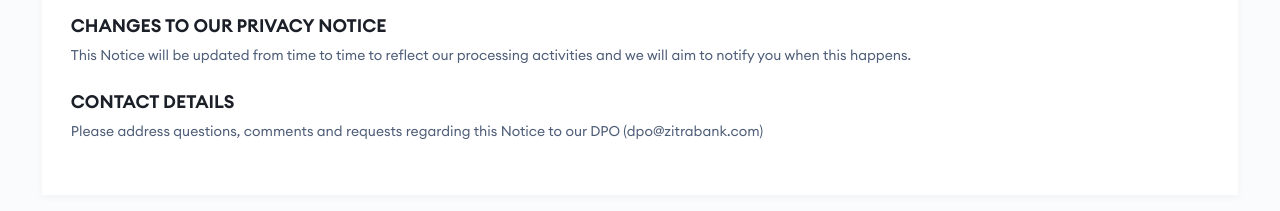
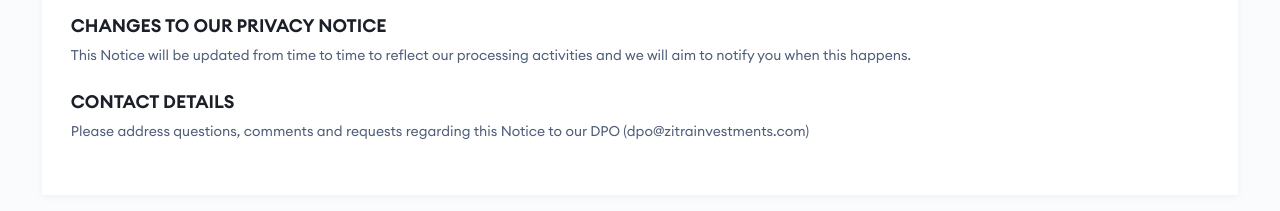
Before and after one commit to The-Anomaly/Zitra, a React (Create React App) app: page /privacy-policy in a window 1280 px wide. Shown: the part 3320-3531 px from the top of the page. Built offline with nearby package versions, Linux system fonts and the light colour scheme; no server answers.

Commit message:
copy changes

```diff
--- a/src/components/privacyPolicy/index.tsx
+++ b/src/components/privacyPolicy/index.tsx
@@ -383,7 +383,7 @@ const PrivacyPolicyUI = () => {
             <p className={styles.section__ttl}>CONTACT DETAILS</p>
             <p className={styles.section__txt2}>
               Please address questions, comments and requests regarding this
-              Notice to our DPO (dpo@zitrabank.com)
+              Notice to our DPO (dpo@zitrainvestments.com)
             </p>
           </div>
         </section>
```
